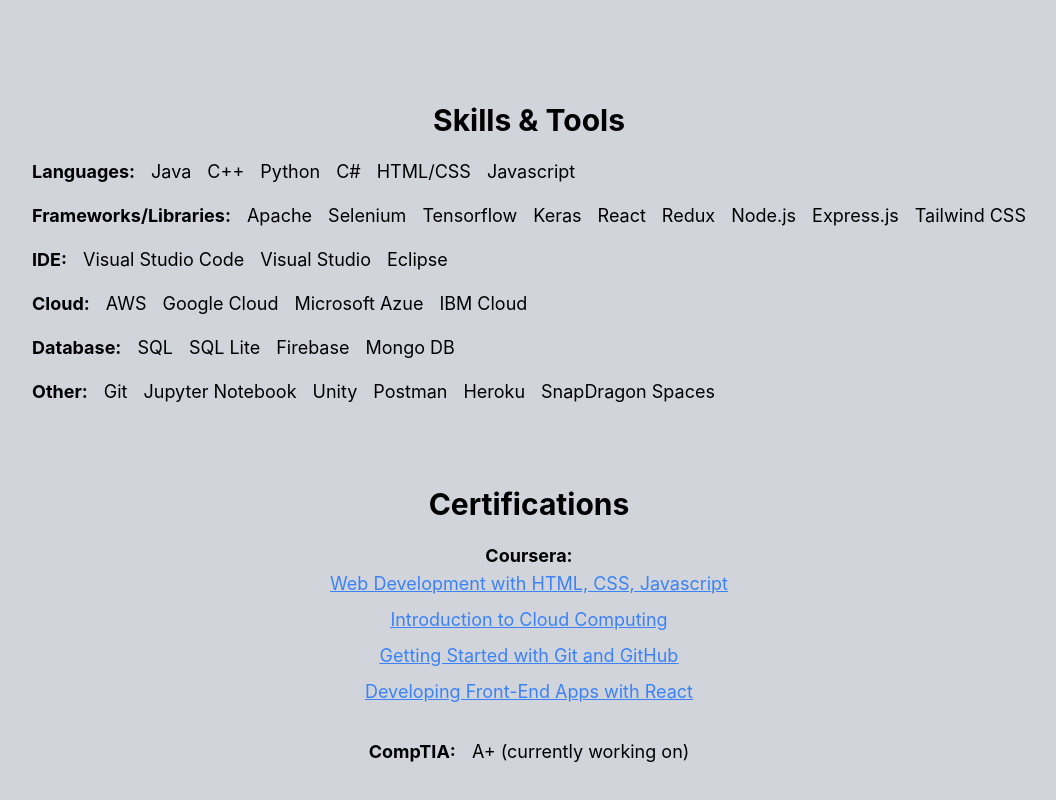
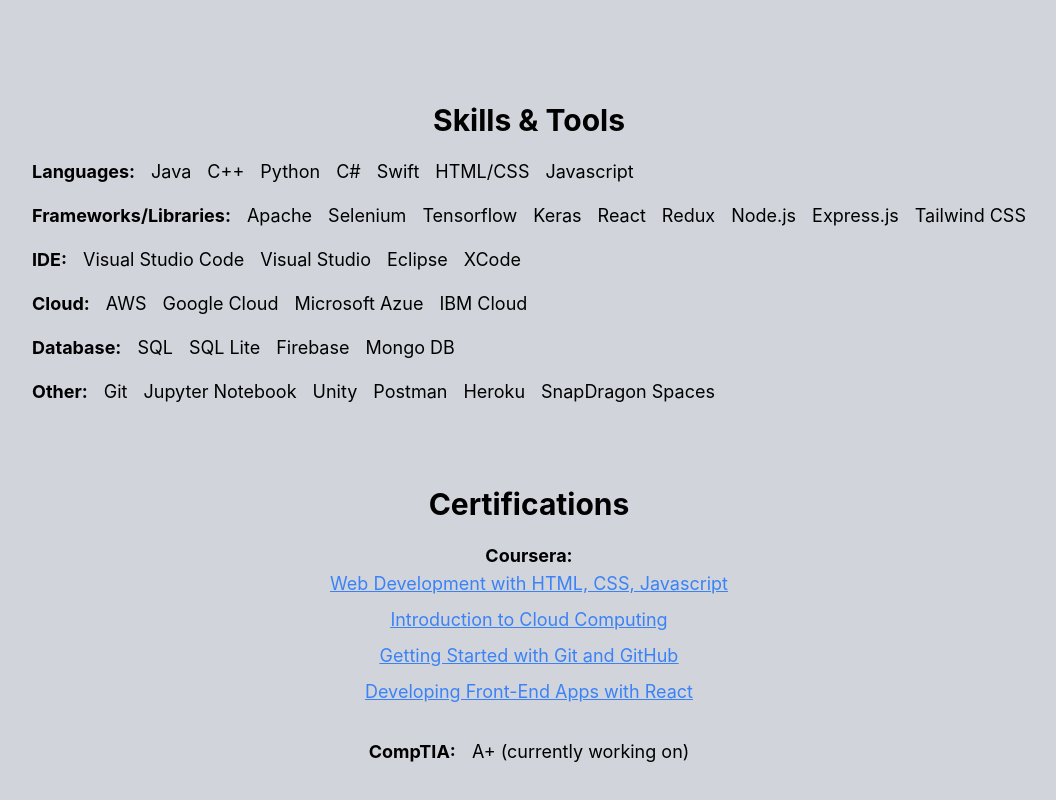
Before and after one commit to Kool-aid1/Portfolio, a React (Create React App) app: page / in a window 1280 px wide. Shown: the part 814-1614 px from the top of the page, without its empty margins (111-1167 px from the left). Built offline with nearby package versions, Linux system fonts and the light colour scheme.

Commit message:
added xcode and swift

```diff
--- a/src/skills.js
+++ b/src/skills.js
@@ -20,6 +20,7 @@
               <li>C++</li>
               <li>Python</li>
               <li>C#</li>
+              <li>Swift</li>
               <li>HTML/CSS</li>
               <li>Javascript</li>
             </ul>
@@ -42,6 +43,7 @@
               <li>Visual Studio Code</li>
               <li>Visual Studio</li>
               <li>Eclipse</li>
+              <li>XCode</li>
             </ul>
             <ul className="flex flex-wrap justify-center sm:justify-start space-x-2 sm:space-x-4 mt-2">
               <li className="font-bold w-full sm:w-auto">Cloud:</li>
```
